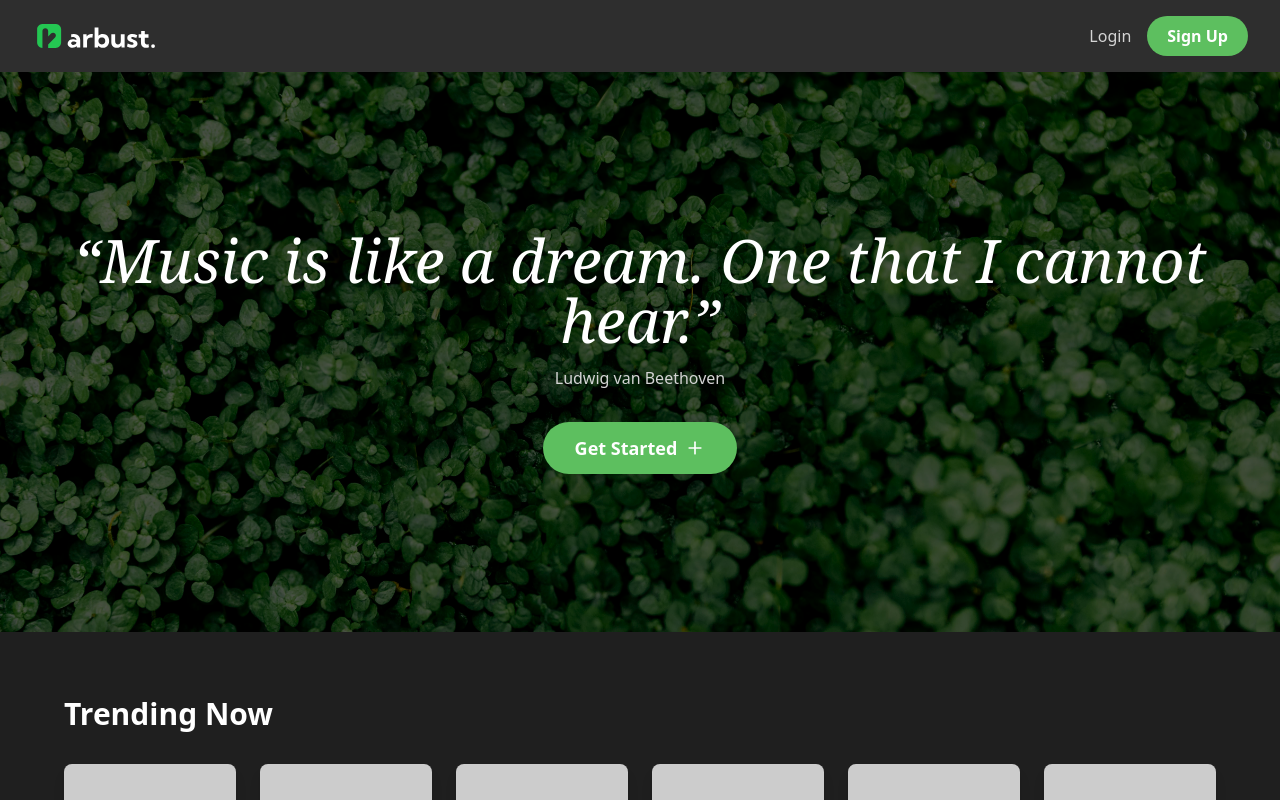
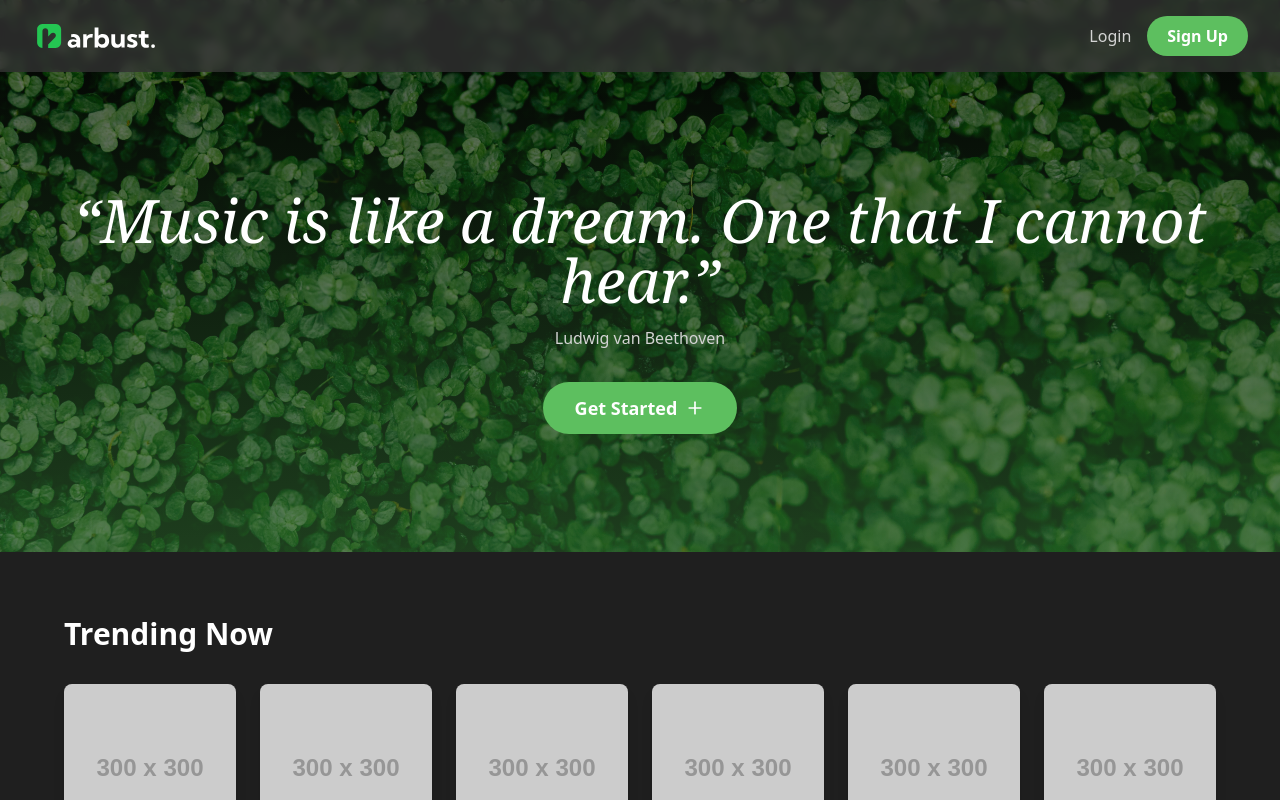
Before and after one commit to bon4to/arbust-app, a React (Vite) app in the folder frontend/: page / in a window 1280 px wide. Shown: the top 800 px of the page. Built offline with nearby package versions, Linux system fonts and the light colour scheme.

Commit message:
chore(frontend): enhance HeroSection background and layout
Adjusted overlay opacity, added gradient overlay, and improved layout with negative margin and container class for better visual appearance and readability.

```diff
--- a/frontend/src/components/home/HeroSection.tsx
+++ b/frontend/src/components/home/HeroSection.tsx
@@ -5,15 +5,16 @@ import arbustBackground from '../../assets/top-view-green-fresh-leaves.jpg';
 const HeroSection: React.FC = () => {
   return (
     <section
-      className="relative w-full h-[60vh] md:h-[70vh] bg-cover bg-center flex items-center justify-center text-white"
+      className="relative w-full h-[60vh] md:h-[70vh] bg-cover bg-center flex items-center justify-center text-white -mt-20"
       style={{ backgroundImage: `url(${arbustBackground})` }}
       aria-label="A background of fresh green leaves"
     >
       {/* Dark overlay */}
-      <div className="absolute inset-0 bg-black bg-opacity-60"></div>
+      <div className="absolute inset-0 bg-black bg-opacity-50"></div>
+      <div className="absolute inset-0 bg-gradient-to-t from-primary-dark opacity-40"></div>
 
-      <div className="relative z-10 text-center p-4">
-        <h1 className="text-4xl md:text-6xl font-serif italic mb-4">
+      <div className="container-readable relative z-10 text-center p-4">
+        <h1 className="mt-20 text-4xl md:text-6xl font-serif italic mb-4">
           “Music is like a dream. One that I cannot hear.”
         </h1>
         <p className="text-neutral-300 mb-8">Ludwig van Beethoven</p>
```
